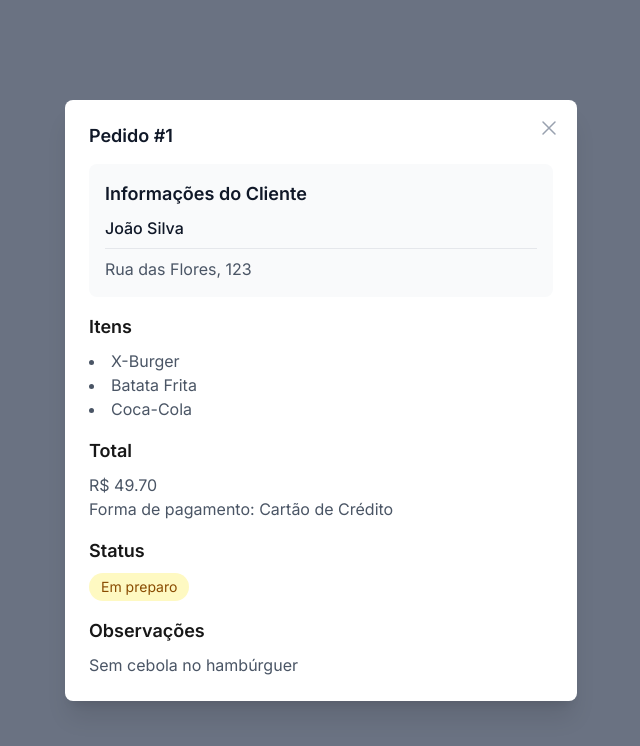
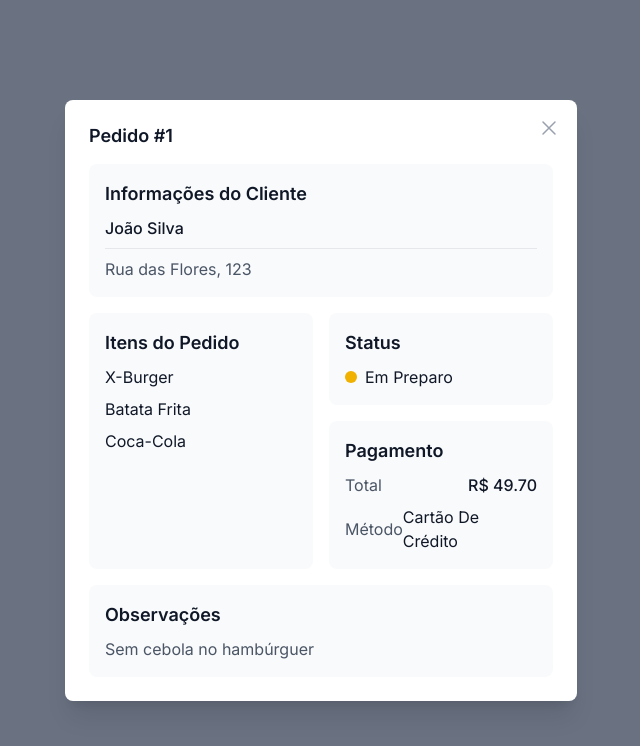
Before and after one commit to in1ootiva/admin-next, a Next.js app: page /pedidos in a window 1280 px wide. Both pictures are taken after a click on the element 453 px from the left and 170 px from the top of the page. Shown: the top 746 px of the page, without its empty margins (319-959 px from the left). Built offline with nearby package versions, Linux system fonts and the light colour scheme.

Commit message:
style: reorganiza layout do modal de pedidos em duas colunas

```diff
--- a/src/app/pedidos/page.tsx
+++ b/src/app/pedidos/page.tsx
@@ -107,58 +107,52 @@ export default function PedidosPage() {
               </div>
             </div>
 
-            <div>
-              <h3 className="text-lg font-semibold mb-2">Itens</h3>
-              <ul className="list-disc list-inside text-gray-600">
-                {selectedOrder.items.map((item, index) => (
-                  <li key={index}>{item}</li>
-                ))}
-              </ul>
-            </div>
+            {/* Itens e Status */}
+            <div className="grid grid-cols-1 md:grid-cols-2 gap-4">
+              {/* Lista de Itens */}
+              <div className="bg-gray-50 p-4 rounded-lg">
+                <h3 className="text-lg font-semibold text-gray-900 mb-2">Itens do Pedido</h3>
+                <div className="space-y-2">
+                  {selectedOrder.items.map((item, index) => (
+                    <div key={index} className="flex justify-between items-center">
+                      <span className="text-gray-900">{item}</span>
+                    </div>
+                  ))}
+                </div>
+              </div>
 
-            <div>
-              <h3 className="text-lg font-semibold mb-2">Total</h3>
-              <p className="text-gray-600">R$ {selectedOrder.total.toFixed(2)}</p>
-              <p className="text-gray-600">Forma de pagamento: {selectedOrder.paymentMethod}</p>
-            </div>
+              {/* Status e Informações */}
+              <div className="space-y-4">
+                {/* Status */}
+                <div className="bg-gray-50 p-4 rounded-lg">
+                  <h3 className="text-lg font-semibold text-gray-900 mb-2">Status</h3>
+                  <div className="flex items-center gap-2">
+                    <div className={`w-3 h-3 rounded-full ${selectedOrder.status === 'cancelado' ? 'bg-red-500' : selectedOrder.status === 'em preparo' ? 'bg-yellow-500' : selectedOrder.status === 'em rota' ? 'bg-blue-500' : 'bg-green-500'}`}></div>
+                    <span className="text-gray-900 capitalize">{selectedOrder.status}</span>
+                  </div>
+                </div>
 
-            <div>
-              <h3 className="text-lg font-semibold mb-2">Status</h3>
-              <div className="relative" ref={statusMenuRef}>
-                <button
-                  type="button"
-                  onClick={() => setIsStatusMenuOpen(!isStatusMenuOpen)}
-                  className={`px-3 py-1 rounded-full text-sm ${
-                    statusOptions.find(s => s.value === selectedOrder.status)?.color
-                  }`}
-                >
-                  {statusOptions.find(s => s.value === selectedOrder.status)?.label}
-                </button>
-                {isStatusMenuOpen && (
-                  <div className="absolute right-0 mt-2 w-48 rounded-md shadow-lg bg-white ring-1 ring-black ring-opacity-5">
-                    <div className="py-1">
-                      {statusOptions.map(option => (
-                        <button
-                          key={option.value}
-                          onClick={() => handleStatusChange(option.value)}
-                          className={`block w-full text-left px-4 py-2 text-sm ${
-                            option.value === selectedOrder.status
-                              ? 'bg-gray-100'
-                              : 'hover:bg-gray-50'
-                          }`}
-                        >
-                          {option.label}
-                        </button>
-                      ))}
+                {/* Total e Pagamento */}
+                <div className="bg-gray-50 p-4 rounded-lg">
+                  <h3 className="text-lg font-semibold text-gray-900 mb-2">Pagamento</h3>
+                  <div className="space-y-2">
+                    <div className="flex justify-between items-center">
+                      <span className="text-gray-600">Total</span>
+                      <span className="text-gray-900 font-medium">R$ {selectedOrder.total.toFixed(2)}</span>
+                    </div>
+                    <div className="flex justify-between items-center">
+                      <span className="text-gray-600">Método</span>
+                      <span className="text-gray-900 capitalize">{selectedOrder.paymentMethod}</span>
                     </div>
                   </div>
-                )}
+                </div>
               </div>
             </div>
 
+            {/* Observações */}
             {selectedOrder.notes && (
-              <div>
-                <h3 className="text-lg font-semibold mb-2">Observações</h3>
+              <div className="bg-gray-50 p-4 rounded-lg">
+                <h3 className="text-lg font-semibold text-gray-900 mb-2">Observações</h3>
                 <p className="text-gray-600">{selectedOrder.notes}</p>
               </div>
             )}
```
